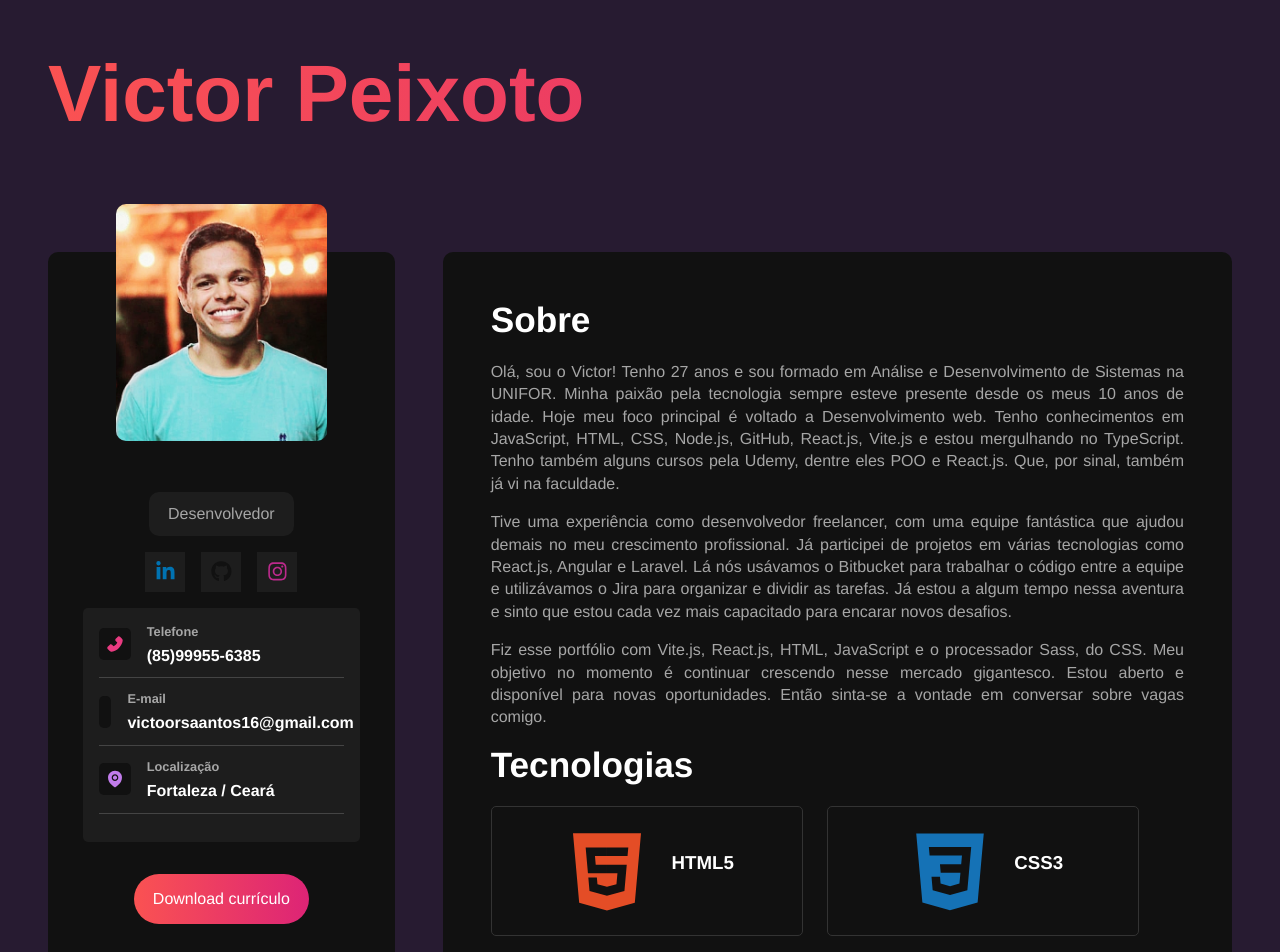
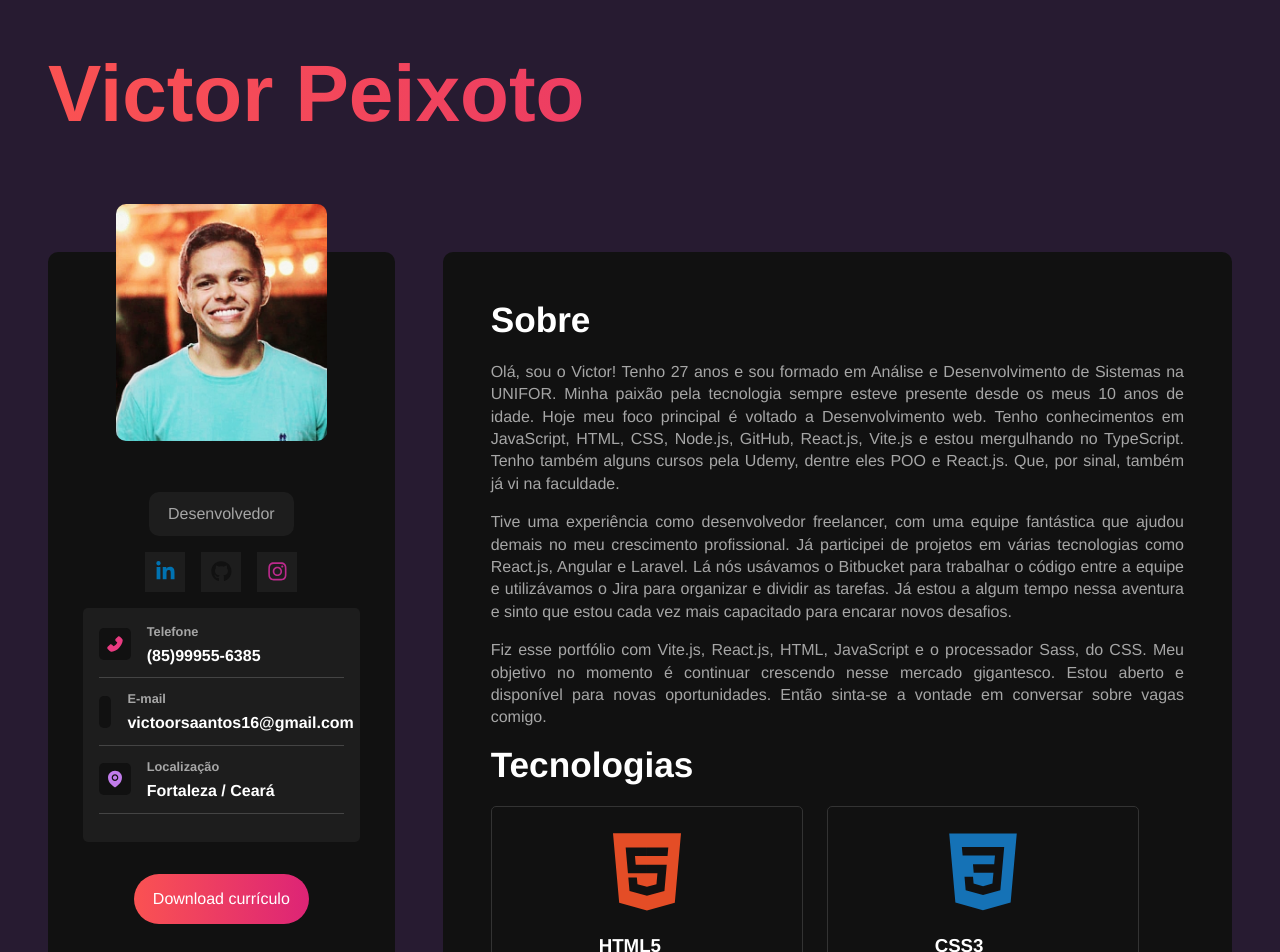
Before and after one commit to victorsantosg/victorsantosg.github.io, a React (Vite) app: page / in a window 1280 px wide. Shown: the top 952 px of the page. Built offline with nearby package versions, Linux system fonts and the light colour scheme.

Commit message:
Update technologiescontainer.sass

```diff
--- a/src/styles/components/technologiescontainer.sass
+++ b/src/styles/components/technologiescontainer.sass
@@ -15,6 +15,10 @@
             padding: 1rem
             border: 1px solid #333
             min-width: 45%
+            display: grid
+            grid-template-columns: repeat(1fr)
+            grid-column-gap: 10px
+            grid-row-gap: 1em
             border-radius: variables.$card-border-radius
 
             h3
```
